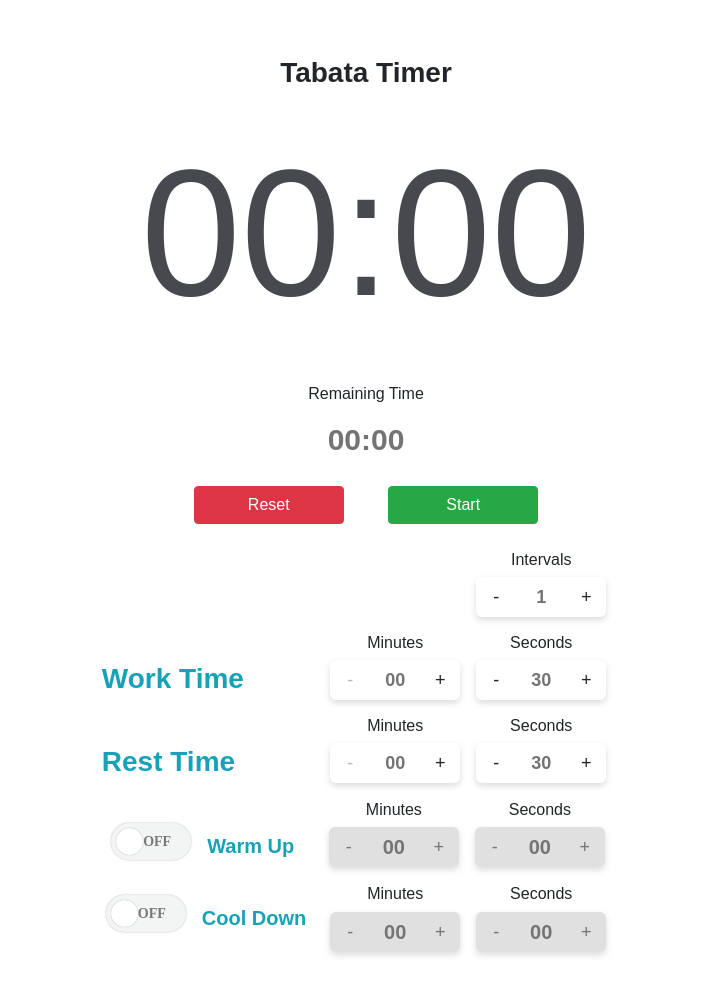
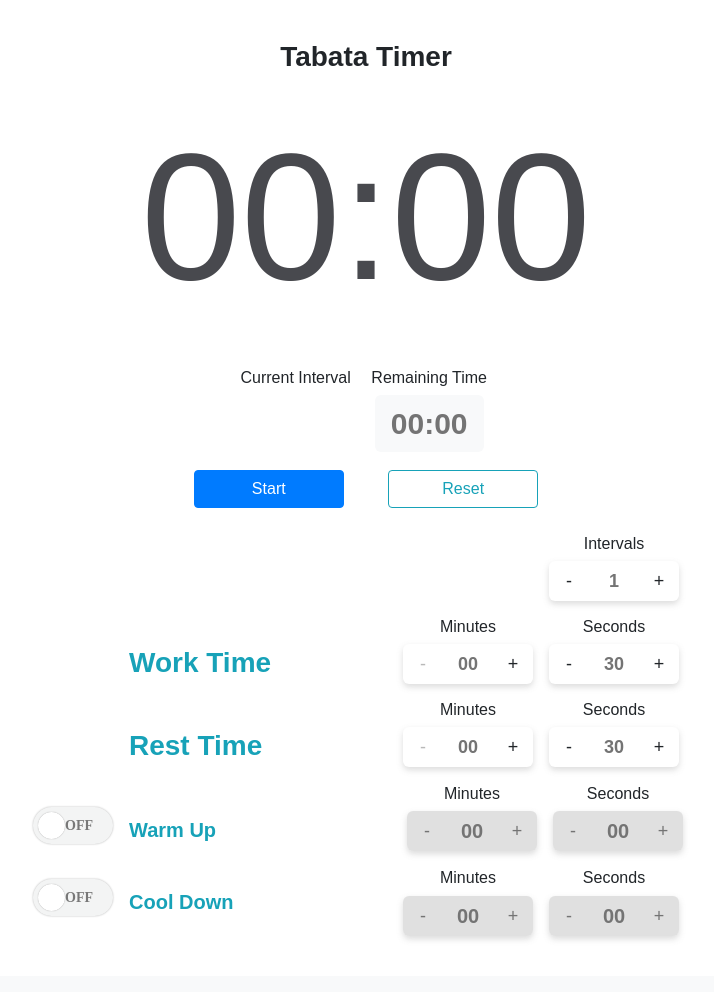
Before and after one commit to Hassan-YB/Timers, a PHP site: page /tabata.html in a window 1280 px wide. Shown: the part 56-1048 px from the top of the page, without its empty margins (274-988 px from the left). After the commit the page ends 995 px from the top, so only its background shows below. Run offline with PHP 8.4, Linux system fonts and the light colour scheme; some libraries are stand-ins or nearby versions.

Commit message:
Tabata timer updated

```diff
--- a/css/style.css
+++ b/css/style.css
@@ -44,8 +44,12 @@ h1,h2,h3,h4,h5{
 .values{
     font-size: 180px;
     color: #48494e;
+    width: 920px;
 }
-
+.values-small{
+    font-size: 130px;
+    color: #48494e;
+}
 .btn{
     width: 150px !important;
     margin: 10px 20px;
@@ -57,7 +61,24 @@ h1,h2,h3,h4,h5{
     background-color: rgb(193 193 193 / 50%);
     color: #747474 !important;
 }
+.current-interval{
+    color: #747474;
+    font-size: 30px !important;
+    font-weight: 700;
+    border-radius: 6px;
+    background-color: #fff;
+    overflow: hidden;
+    padding: 6px 41px;
+}
 
+
+.text-block{
+    width: 250px;
+    padding-left: 100px;
+}
+.check-block{
+    width: 350px;
+}
 
 .cursor-pointer{
     cursor: pointer;
--- a/pomofocustimer.html
+++ b/pomofocustimer.html
@@ -133,7 +133,7 @@
             <div class="d-flex flex-row justify-content-center align-items-center">
                 <div class="m-2 text-center">
                     <h2 class="p-3"><b>Pomofocus Timer</b></h2>
-                    <div class="values my-3 p-3 border rounded" style="font-size:56px;">00:00</div>
+                    <div class="values my-3 w-75">00:00</div>
                 </div>
             </div>
             <h3 class="p-2"><b>Set Time</b></h3>
--- a/stopwatch.html
+++ b/stopwatch.html
@@ -49,7 +49,7 @@
 
       <div id="secondTenthsExample" class="d-flex justify-content-center flex-column align-items-center m-3">
         <h2 class="p-3 d-flex align-items-center justify-content-between"><i class="fas fa-stopwatch fa-2x mx-4"></i><b>Stopwatch</b></h2>
-        <div class="values my-3 p-3 text-left w-75">00:00:00:00</div>
+        <div class="values my-3 p-3 text-left">00:00:00<span class="values-small">:00</span></div>
 
         <div id="chronoExample">
             <button class="btn btn-primary startButton" id="timer-btn">Start</button>
@@ -73,7 +73,7 @@
             if (timer_btn == 0){
                 timer.start({precision: 'secondTenths'});
                 timer.addEventListener('secondTenthsUpdated', function (e) {
-                    $('#secondTenthsExample .values').html(timer.getTimeValues().toString(['hours', 'minutes', 'seconds', 'secondTenths']));
+                    $('#secondTenthsExample .values').html(timer.getTimeValues().toString(['hours', 'minutes', 'seconds'])+'<span class="values-small">:'+timer.getTimeValues().secondTenths+'</span>');
                 });
                 timer_btn = 1; //timer has started
                 $("#timer-btn").html("Stop");
@@ -94,7 +94,7 @@
         function resetTimer(){
             playStopSound();
             timer.stop();
-            $('#secondTenthsExample .values').html("00:00:00:00");
+            $('#secondTenthsExample .values').html("00:00:00"+'<span class="values-small">:00'+'</span>');
             timer_btn = 0;
             paused = false;
             $("#timer-btn").html("Start");
--- a/tabata.html
+++ b/tabata.html
@@ -113,7 +113,6 @@
     </nav>
 
     <div id="secondTenthsExample" class="d-flex justify-content-center flex-column align-items-center m-3">
-        <p class="current-interval"></p>
         <p class="timer-class"></p>
         <div class="d-flex flex-column justify-content-center align-items-end">
             <div class="m-2 text-center">
@@ -121,14 +120,22 @@
                 <div class="values my-1 px-3 py-1">00:00</div>
             </div>
         </div>
-        <div class="d-flex flex-column align-items-center mx-2 mb-2">
-            <h6 id="remaining-time">Remaining Time</h6>
-            <div class="total-time remaining-time">00:00</div>
+        <div class="d-flex flex-row justify-content-between">
+            <div class="d-flex flex-column align-items-center mx-2 mb-2">
+                <h6 id="remaining-time">Current Interval</h6>
+                <p class="current-interval px-3"></p>
+            </div>
+            <div class="d-flex flex-column align-items-center mx-2 mb-2">
+                <h6 id="remaining-time">Remaining Time</h6>
+                <div class="total-time remaining-time bg-light px-3 mx-2">00:00</div>
+            </div>
         </div>
 
+
+
         <div id="chronoExample">
-            <button class="btn btn-danger resetButton" id="reset-btn">Reset</button>
-            <button class="btn btn-success startButton" id="timer-btn">Start</button>
+            <button class="btn btn-primary startButton" id="timer-btn">Start</button>
+            <button class="btn btn-outline-info resetButton" id="reset-btn">Reset</button>
         </div>
 
         <div class="d-flex flex-column justify-content-between my-2 mb-3 px-2">
@@ -139,7 +146,7 @@
                 </div>
             </div>
             <div class="d-flex flex-lg-row flex-sm-column flex-md-column justify-content-between align-items-center my-2">
-                <h3 class="text-info pt-4"><b>Work Time</b></h3>
+                <h3 class="text-info pt-4 text-block"><b>Work Time</b></h3>
                 <div class="d-flex flex-row justify-content-center px-3">
                     <div class="d-flex flex-column align-items-center ml-3 mr-2">
                         <h6>Minutes</h6>
@@ -152,7 +159,7 @@
                 </div>
             </div>
             <div class="d-flex flex-lg-row flex-sm-column flex-md-column justify-content-between align-items-center my-2">
-                <h3 class="text-info pt-4"><b>Rest Time</b></h3>
+                <h3 class="text-info pt-4 text-block"><b>Rest Time</b></h3>
                 <div class="d-flex flex-row justify-content-center px-3">
                     <div class="d-flex flex-column align-items-center ml-3 mr-2">
                         <h6>Minutes</h6>
@@ -165,7 +172,7 @@
                 </div>
             </div>
             <div class="d-flex flex-lg-row flex-sm-column flex-md-column align-items-center justify-content-around my-2">
-                <div class="form-check mt-4 align-items-center d-flex flex-row pl-0">
+                <div class="form-check check-block mt-4 align-items-center d-flex flex-row pl-0">
                     <label class="switch3 mr-3" >
                         <input type="checkbox" id="warm-up-check" onchange="checkboxField();"/>
                         <div></div>
@@ -184,7 +191,7 @@
                 </div>
             </div>
             <div class="d-flex flex-lg-row flex-sm-column flex-md-column align-items-center justify-content-around my-2">
-                <div class="form-check align-items-center d-flex flex-row pl-1">
+                <div class="form-check check-block align-items-center d-flex flex-row pl-1">
                     <label class="switch3 mr-3" >
                         <input type="checkbox" id="cool-down-check" onchange="checkboxField();"/>
                         <div></div>
@@ -216,6 +223,7 @@
     <script src="https://cdn.jsdelivr.net/npm/bootstrap@4.6.1/dist/js/bootstrap.bundle.min.js" integrity="sha384-fQybjgWLrvvRgtW6bFlB7jaZrFsaBXjsOMm/tB9LTS58ONXgqbR9W8oWht/amnpF" crossorigin="anonymous"></script>
     <script src="js/easytimer.min.js"></script>
     <script src="js/inputbutton.js"></script>
+    <script src="js/sound.js"></script>
     <script>
         function sleep(ms) {
             return new Promise(function (resolve, reject) {
@@ -344,7 +352,6 @@
 
                 if (totalDict.minutes > 0 || totalDict.seconds > 0 ){
                     $("#timer-btn").html('Stop');
-                    $("#timer-btn").addClass("btn btn-dark");
                 }
 
 
@@ -353,12 +360,13 @@
                 $(".total-time").html(total_time_min_and_sec_list[0] +":"+ total_time_min_and_sec_list[1])
 
                 $("#main-timer").hide();
+                playStartSound();
                 if ($("#warm-up-check").is(":checked") == true){
                     if (warm_up_minutes > 0 || warm_up_seconds > 0){
                         setMinutes(warm_up_minutes);
                         setSeconds(warm_up_seconds);
                         var warm_up_min_and_sec_list = displayTimerValues(warm_up_minutes,warm_up_seconds);
-                        $(".timer-class").html(`<div class="bg-warning d-flex rounded text-white justify-content-center py-1 px-3"># Warm up </div>`);
+                        $(".timer-class").html(`<div class="bg-warning d-flex rounded text-white justify-content-center py-1 px-3"> Warm up </div>`);
                         $(".values").html(warm_up_min_and_sec_list[0] +":"+ warm_up_min_and_sec_list[1]);
                         timer.start({countdown: true, startValues: valuesDict, callback: function (timer){$('#secondTenthsExample .values').html(timer.getTimeValues().toString(['minutes', 'seconds']));}});
                         await sleep(milliSeconds(warm_up_minutes,warm_up_seconds));
@@ -375,7 +383,7 @@
                             setMinutes(work_minutes);
                             setSeconds(work_seconds);
                             var work_min_and_sec_list = displayTimerValues(work_minutes,work_seconds);
-                            $(".timer-class").html(`<div class="bg-primary d-flex rounded text-white justify-content-center py-1 px-3"># Work </div>`);
+                            $(".timer-class").html(`<div class="bg-primary d-flex rounded text-white justify-content-center py-1 px-3"> Work </div>`);
                             $(".values").html(work_min_and_sec_list[0] +":"+ work_min_and_sec_list[1]);
                             timer.start({countdown: true, startValues: valuesDict, callback: function (timer){$('#secondTenthsExample .values').html(timer.getTimeValues().toString(['minutes', 'seconds']));}});
                             await sleep(milliSeconds(work_minutes,work_seconds));
@@ -389,7 +397,7 @@
                             setMinutes(rest_minutes);
                             setSeconds(rest_seconds);
                             var rest_min_and_sec_list = displayTimerValues(rest_minutes,rest_seconds);
-                            $(".timer-class").html(`<div class="bg-success d-flex rounded text-white justify-content-center py-1 px-3"># Time for a break </div>`);
+                            $(".timer-class").html(`<div class="bg-success d-flex rounded text-white justify-content-center py-1 px-3"> Time for a break </div>`);
                             $(".values").html(rest_min_and_sec_list[0] +":"+ rest_min_and_sec_list[1]);
                             timer.start({countdown: true, startValues: valuesDict, callback: function (timer){$('#secondTenthsExample .values').html(timer.getTimeValues().toString(['minutes', 'seconds']));}});
                             await sleep(milliSeconds(rest_minutes,rest_seconds));
@@ -398,15 +406,17 @@
                 }
                 if ($("#cool-down-check").is(":checked") == true){
                     if (cool_down_minutes > 0 || cool_down_seconds > 0){
+                        $(".current-interval").html("");
                         setMinutes(cool_down_minutes);
                         setSeconds(cool_down_seconds);
                         var cool_down_min_and_sec_list = displayTimerValues(cool_down_minutes,cool_down_seconds);
-                        $(".timer-class").html(`<div class="bg-info d-flex rounded text-white justify-content-center py-1 px-3"># Cool Down </div>`);
+                        $(".timer-class").html(`<div class="bg-info d-flex rounded text-white justify-content-center py-1 px-3"> Cool Down </div>`);
                         $(".values").html(cool_down_min_and_sec_list[0] +":"+ cool_down_min_and_sec_list[1]);
                         timer.start({countdown: true, startValues: valuesDict, callback: function (timer){$('#secondTenthsExample .values').html(timer.getTimeValues().toString(['minutes', 'seconds']));}});
                         await sleep(milliSeconds(cool_down_minutes,cool_down_seconds));
                     }
                 }
+                playStopSound();
             }
             catch{
                 //pass
@@ -425,14 +435,12 @@
             else{
                 if(started == 1){
                     $("#timer-btn").html('Continue');
-                    $("#timer-btn").removeClass('btn-dark').addClass("btn-warning");
                     timer.pause();
                     timer2.pause();
                     started = 2;
                 }
                 else if (started ==2){
                     $("#timer-btn").html('Stop');
-                    $("#timer-btn").removeClass('btn-warning').addClass("btn-dark");
                     timer.start();
                     timer2.start();
                     started = 1;
@@ -459,7 +467,7 @@
             $(".remaining-time , .values").html("00:00");
             started = 0;
             total_seconds = 0;
-            $("#timer-btn").removeClass('btn-warning btn-dark').addClass('btn-success').html("Start");
+            $("#timer-btn").html("Start");
             $(".timer-class").html("");
             $("#main-timer").show();
             $(".values");
@@ -469,6 +477,7 @@
 
 
         $('#chronoExample .resetButton').click(function () {
+            playStopSound();
             resetTimer();
         });
 
```
Also changed, not shown: eggtimer.html (+4 -4 lines), splittimer.html (+7 -7 lines), timer.html (+9 -7 lines).
